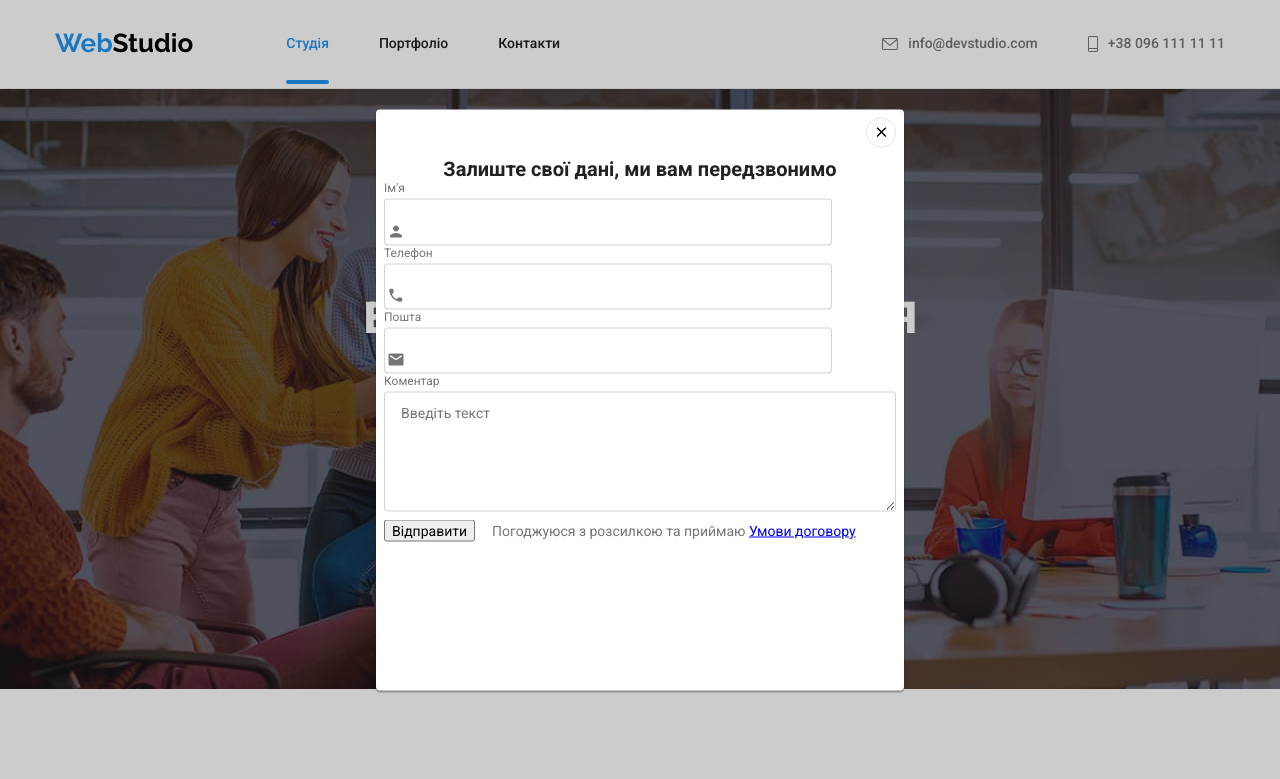
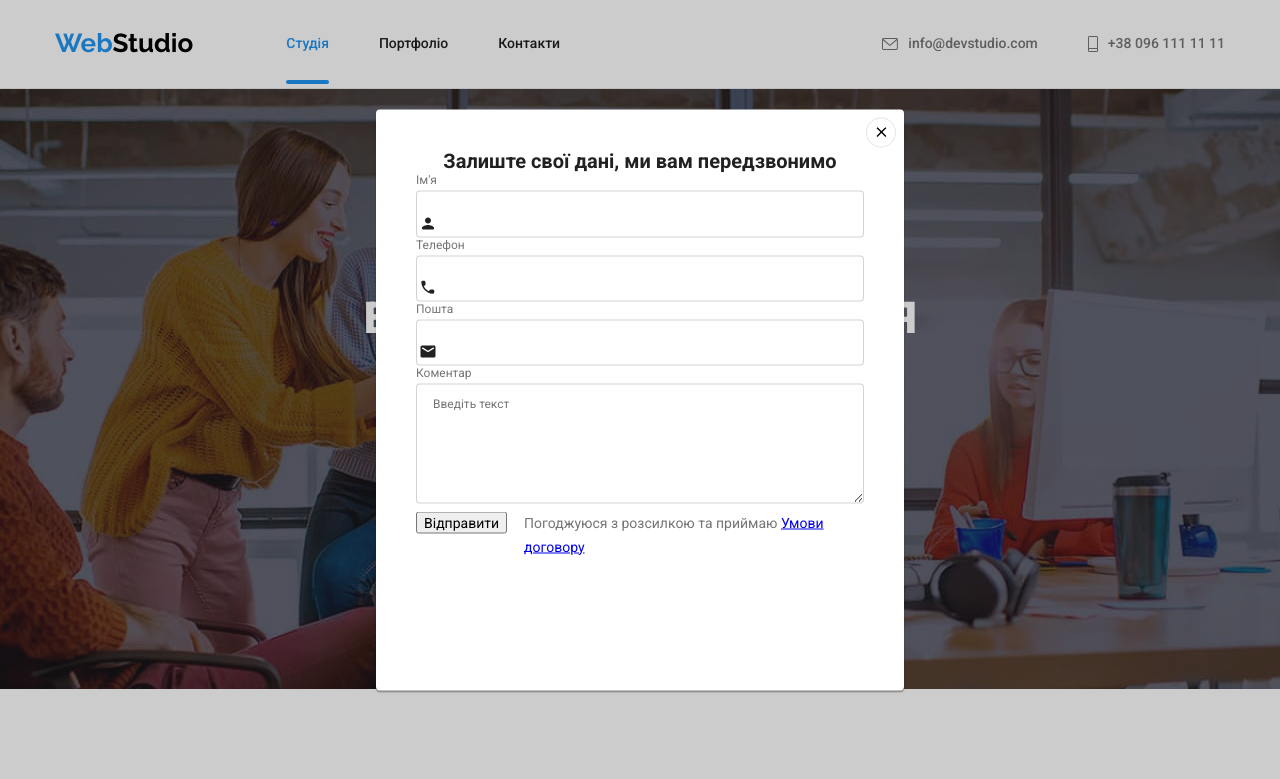
Before and after one commit to InnaPokydko/goit-markup-hw-06, a plain HTML site: page index.html in a window 1280 px wide. Both pictures are taken after a click on the button "Замовити послугу". Shown: the top 779 px of the page. Drawn offline with nearby package versions, Linux system fonts and the light colour scheme.

Commit message:
modal position

```diff
--- a/css/styles.css
+++ b/css/styles.css
@@ -821,7 +821,7 @@ ul {
   height: 581px;
   top: 50%;
   left: 50%;
-  padding: 8px;
+  padding: 40px;
   border-radius: 4px;
   transform: translate(-50%, -50%);
   background-color: var(--primary-background-color);
@@ -863,7 +863,6 @@ ul {
   font-size: 20px;
   line-height: calc(23.44/20);
   text-align: center;
-    margin-top: 40px;
 }
 
 /*modal form*/
@@ -908,7 +907,7 @@ ul {
   left: 12px;
   top: 50%;
   transform: translate(-50%);
-  fill: currentColor;
+  fill: var(--title-text-color);
 }
 
 .form-control:focus-within .form-modal-icon {
@@ -922,6 +921,10 @@ ul {
   border: 1px solid var(--border-color-form);
   border-radius: 4px;
   outline: none;
+  font-weight: 400;
+  font-size: 12px;
+  line-height: calc(14.06 / 12);
+  color: var(--primary-text-color);
 }
 
 /*checkbox*/
--- a/index.html
+++ b/index.html
@@ -475,14 +475,14 @@
                 id="user_email"
                 placeholder="E-mail"
               />
-
+            </label>
               <button type="submit" class="button-footer">
                 Підписатися
                 <svg class="footer-telegr-icon" width="24px" height="24px">
                   <use href="./images/icons.svg#icon-telegr"></use>
                 </svg>
               </button>
-            </label>
+
           </form>
         </div>
       </div>
@@ -542,6 +542,7 @@
             class="comment-modal"
             rows="7"
             name="comment"
+            id="comment"
             placeholder="Введіть текст"
           ></textarea>
 
```
